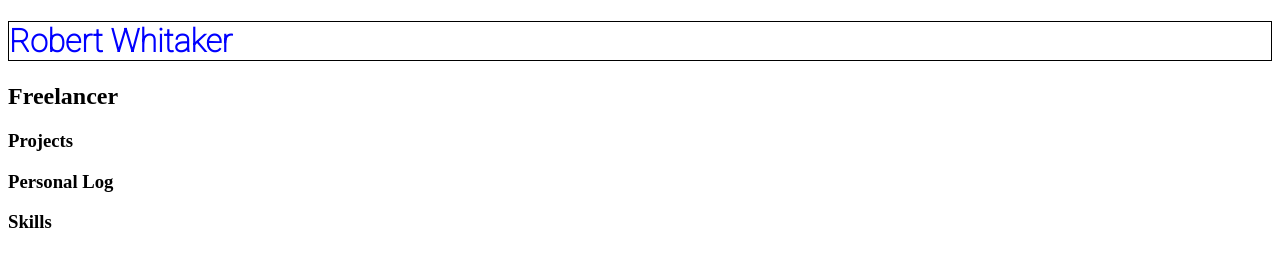
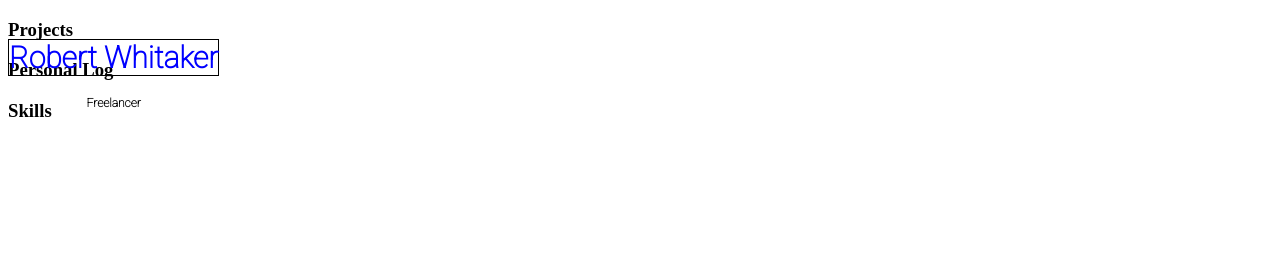
Before and after one commit to rasessenis/rasessenis.github.io, a plain HTML site: page index.html in a window 1280 px wide. Drawn offline with Linux system fonts and the light colour scheme.

Commit message:
dgadfgdsf

```diff
--- a/index.html
+++ b/index.html
@@ -4,8 +4,10 @@
 	<link href="https://fonts.googleapis.com/css?family=Roboto:100" type="text/css" rel="stylesheet">
 	<link href="https://fonts.googleapis.com/css?family=Raleway" type="text/css" rel="stylesheet" >
 	<link rel="stylesheet" type="text/css" href="style.css">
+	<div class="header">
 	<h1>Robert Whitaker</h1>
 	<h2>Freelancer</h2>
+	</div>
 
 </head>
 <body>
--- a/style.css
+++ b/style.css
@@ -2,4 +2,14 @@ h1 {
 color: blue;
 border: 1px solid black;
 font-family: Roboto;
+font-size:30px;
 }
+.header{
+position:fixed;
+text-align:center;
+font-family:Roboto;
+
+}
+h2{
+font-size:12px;
+}
```
